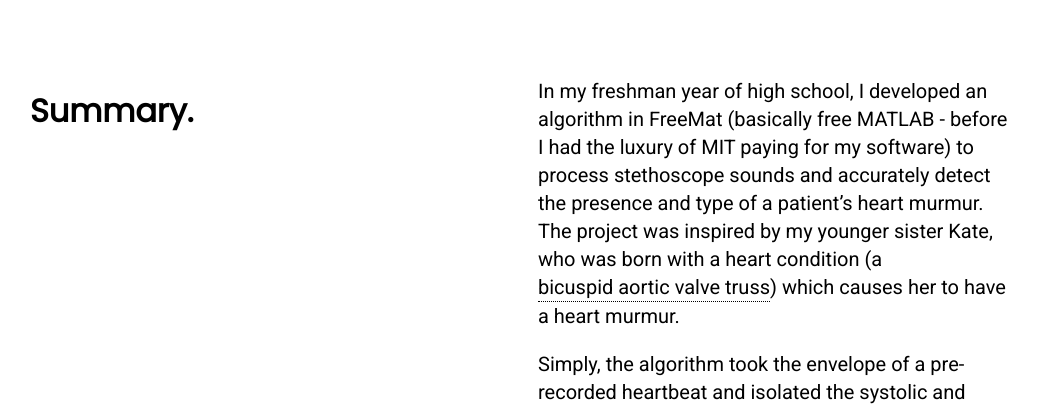
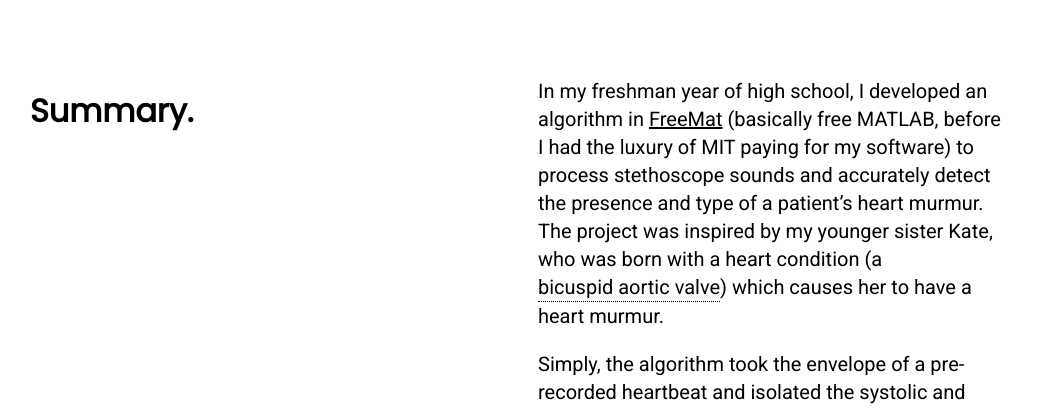
Before and after one commit to hollyjackson/hollyjackson.github.io, a Jekyll site: the page built from minor-projects/computational-cardiology/index.html, in a window 1280 px wide. Shown: the part 219-628 px from the top of the page, without its empty margins (120-1159 px from the left). Built offline with Jekyll 4.4.1, drawn with Linux system fonts in a browser that asks for light colours.

Commit message:
added freemat link, adjusted tooltip format:

```diff
--- a/css/main.css
+++ b/css/main.css
@@ -348,7 +348,7 @@ img {
     padding: 5px 0;
     position: absolute;
     z-index: 1;
-    bottom: -700%;
+    bottom: -675%;
     left: 50%;
     margin-left: -100px;
 
--- a/minor-projects/computational-cardiology/index.html
+++ b/minor-projects/computational-cardiology/index.html
@@ -12,7 +12,7 @@ menu: <a href="/">Major Projects</a><a href="/minor-projects">Minor Projects</a>
     </div>
     <div class="column_grid">
         <div class="content">
-            <p style="text-align:left">In my freshman year of high school, I developed an algorithm in FreeMat (basically free MATLAB - before I had the luxury of MIT paying for my software) to process stethoscope sounds and accurately detect the presence and type of a patient’s heart murmur.  The project was inspired by my younger sister Kate, who was born with a heart condition (a <span class="tooltip">bicuspid aortic valve truss<span class="tooltiptext"><img src="/minor-projects/computational-cardiology/bicuspid_aortic_valve.png" style="width:100%;">A congenital heart defect in which the aortic valve only has two leaflets, instead of three.</span></span>) which causes her to have a heart murmur.</p>
+            <p style="text-align:left">In my freshman year of high school, I developed an algorithm in <a class="active" href="http://freemat.sourceforge.net/" target="_blank">FreeMat</a> (basically free MATLAB, before I had the luxury of MIT paying for my software) to process stethoscope sounds and accurately detect the presence and type of a patient’s heart murmur.  The project was inspired by my younger sister Kate, who was born with a heart condition (a <span class="tooltip">bicuspid aortic valve<span class="tooltiptext"><img src="/minor-projects/computational-cardiology/bicuspid_aortic_valve.png" style="width:100%;">A congenital heart defect in which the aortic valve only has two leaflets, instead of three.</span></span>) which causes her to have a heart murmur.</p>
             <p style="text-align:left">Simply, the algorithm took the envelope of a pre-recorded heartbeat and isolated the systolic and diastolic sections by finding the local maxima of the filtered envelope.  I diagnosed the heartbeat by convolving each section with simple geometric filters that matched profiles of common murmurs.  I tested the algorithm against seventy-one prerecorded heart sounds from public websites dedicated to ear-training medical professionals.  I identified normal heartbeats with a 100% success rate and murmurs with a 95% success rate. I categorized both systolic and diastolic murmurs with 70% accuracy.</p>
             <p style="text-align:left">This project was a great first look into the basics of signal processing for me.</p>
         </div>
```
